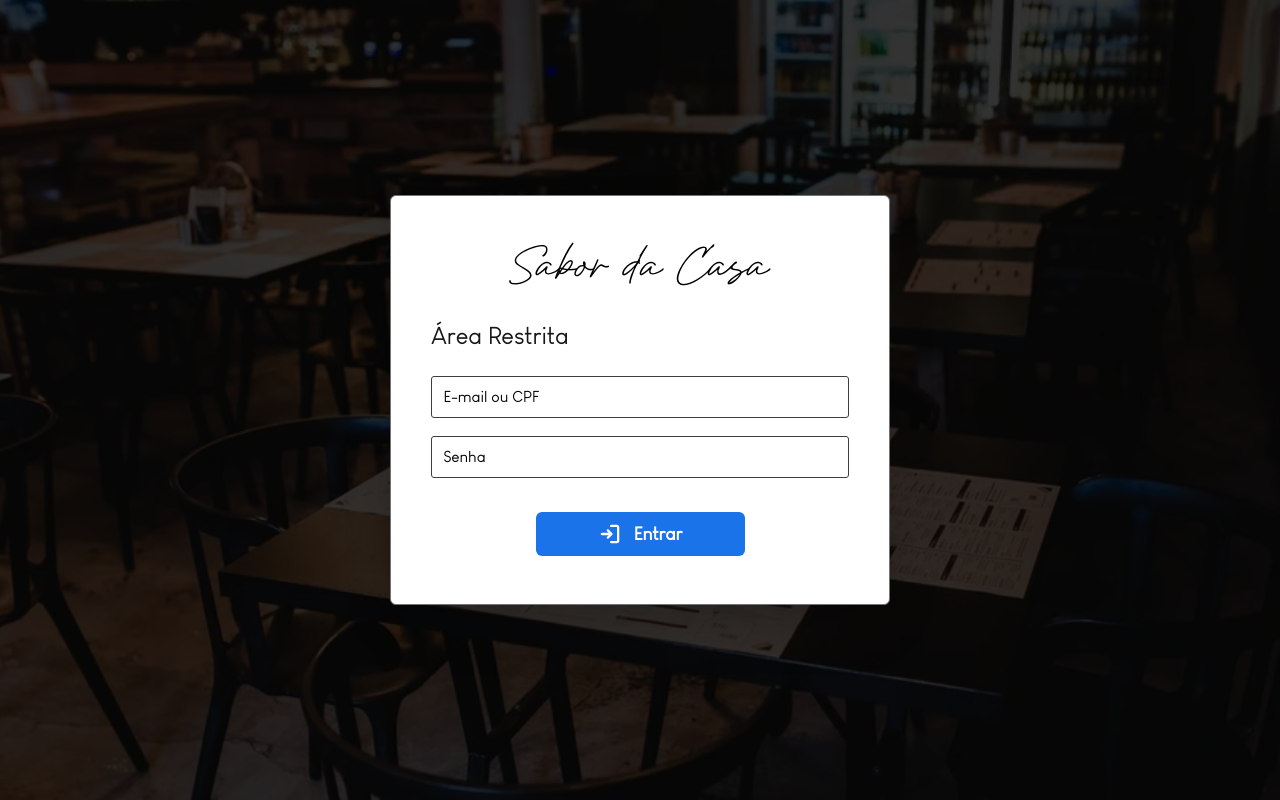
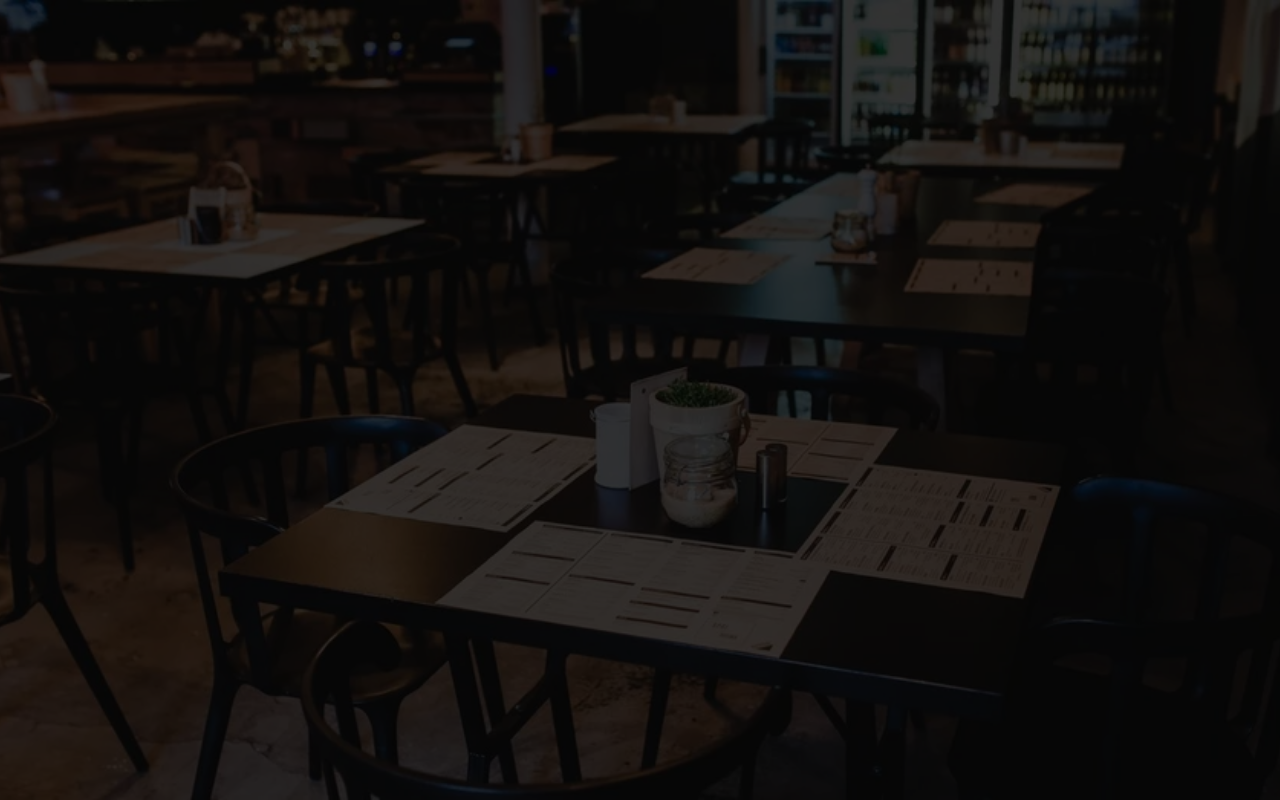
Before and after one commit to MrDudis/Sabor-da-Casa, a Next.js app: page /login in a window 1280 px wide. Built offline with nearby package versions, Linux system fonts and the light colour scheme.

Commit message:
Small fixes

```diff
--- a/src/components/index/ReviewsSection.js
+++ b/src/components/index/ReviewsSection.js
@@ -1,5 +1,50 @@
 import styles from "@/styles/Index.module.css";
-import ReviewBox from "./reviewSection/ReviewBox";
+
+function ReviewStar() {
+
+    return (
+        <svg xmlns="http://www.w3.org/2000/svg" height="20" viewBox="0 96 960 960" width="20" className="fill-yellow-400">
+            <path d="M286.283 941.696q-14.913 11.195-29.587.5-14.674-10.696-9.196-27.848l73.478-240.196-191.674-136.956q-14.674-10.435-8.956-27.848 5.717-17.413 23.869-17.413h236.196l75.717-251.913q2.479-8.718 9.196-12.816 6.717-4.097 14.674-4.097t14.554 4.097q6.598 4.098 9.076 12.816l75.957 251.913h236.196q18.152 0 23.869 17.413 5.718 17.413-8.956 27.848L639.022 674.152l73.717 240.196q5.479 17.152-9.076 27.848-14.554 10.695-29.467-.5L480.239 793.978 286.283 941.696Z"/>
+        </svg>
+    );
+
+};
+
+function ReviewBox({ review }) {
+
+    return (
+        <div className="w-[100%] lg:w-[45%] max-w-[768px] lg:max-w-xl h-fit rounded-lg bg-white">
+
+            <div className="flex flex-col justify-center items-start gap-2 px-6 py-4">
+
+                <div className="flex flex-row w-full justify-between items-center">
+
+                    <div>
+                        <h2 className="font-lgc font-bold text-neutral-800 text-md">{review.author}</h2>
+                    </div>
+
+                    <div className="flex flex-row gap-[1px]">
+
+                        {
+                            [...Array(review.rate)].map((star, index) => {
+                                return <ReviewStar></ReviewStar>
+                            })
+                        }
+
+                    </div>
+
+                </div>
+
+                <div>
+                    <p className="font-lgc text-neutral-900 text-md">{review.description}</p>
+                </div>
+
+            </div>
+
+        </div>
+    );
+
+};
 
 export default function ReviewsSection({ reviews }) {
 
--- a/src/components/index/reviewSection/ReviewBox.js
+++ /dev/null
@@ -1,37 +0,0 @@
-import ReviewStar from "./ReviewStar";
-
-export default function ReviewBox({ review }) {
-
-    return (
-        <div className="w-[100%] lg:w-[45%] max-w-[768px] lg:max-w-xl h-fit rounded-lg bg-white">
-
-            <div className="flex flex-col justify-center items-start gap-2 px-6 py-4">
-
-                <div className="flex flex-row w-full justify-between items-center">
-
-                    <div>
-                        <h2 className="font-lgc font-bold text-neutral-800 text-md">{review.author}</h2>
-                    </div>
-
-                    <div className="flex flex-row gap-[1px]">
-
-                        {
-                            [...Array(review.rate)].map((star, index) => {
-                                return <ReviewStar></ReviewStar>
-                            })
-                        }
-
-                    </div>
-
-                </div>
-
-                <div>
-                    <p className="font-lgc text-neutral-900 text-md">{review.description}</p>
-                </div>
-
-            </div>
-
-        </div>
-    );
-
-};
--- a/src/components/index/reviewSection/ReviewStar.js
+++ /dev/null
@@ -1,9 +0,0 @@
-export default function ReviewStar() {
-
-    return (
-        <svg xmlns="http://www.w3.org/2000/svg" height="20" viewBox="0 96 960 960" width="20" className="fill-yellow-400">
-            <path d="M286.283 941.696q-14.913 11.195-29.587.5-14.674-10.696-9.196-27.848l73.478-240.196-191.674-136.956q-14.674-10.435-8.956-27.848 5.717-17.413 23.869-17.413h236.196l75.717-251.913q2.479-8.718 9.196-12.816 6.717-4.097 14.674-4.097t14.554 4.097q6.598 4.098 9.076 12.816l75.957 251.913h236.196q18.152 0 23.869 17.413 5.718 17.413-8.956 27.848L639.022 674.152l73.717 240.196q5.479 17.152-9.076 27.848-14.554 10.695-29.467-.5L480.239 793.978 286.283 941.696Z"/>
-        </svg>
-    );
-
-};
--- a/src/pages/login.js
+++ b/src/pages/login.js
@@ -7,12 +7,12 @@
 
             <div className="w-full h-full flex flex-col justify-center items-center background-fade-in" style={{ background: "rgba(0, 0, 0, 0.8)" }}>
 
-                <div className="w-full md:w-[500px] h-full md:h-fit bg-white md:rounded-md border border-neutral-500 shadow-2xl transition-all fade-in-zoom-out">
+                <div className="w-full md:w-[500px] h-full md:h-fit bg-white md:rounded-md border border-neutral-500 shadow-2xl transition-all md:fade-in-zoom-out">
 
-                    <div className="w-full h-full flex flex-col justify-center items-start gap-7 px-10 py-12">
+                    <div className="w-full h-full flex flex-col justify-center items-start gap-7 px-10 py-12 max-md:fade-in">
 
                         <div className="w-full flex items-center justify-center">
-                            <h1 className="font-august text-black text-5xl cursor-pointer" onClick={() => { window.location.href = "/" }}>Sabor da Casa</h1>
+                            <h1 className="font-august text-black text-5xl text-center cursor-pointer" onClick={() => { window.location.href = "/" }}>Sabor da Casa</h1>
                         </div>
 
                         <div className="w-full flex flex-col justify-center items-start gap-5">
@@ -20,12 +20,12 @@
 
                             <div className={styles.formDiv}>
                                 <input className={styles.formInput} id="cpf" type="text" placeholder=" "></input>
-                                <label className={styles.formLabel} for="cpf"><span className={styles.formInputSpan}>E-mail ou CPF</span></label>
+                                <label className={styles.formLabel} htmlFor="cpf"><span className={styles.formInputSpan}>E-mail ou CPF</span></label>
                             </div>
 
                             <div className={styles.formDiv}>
                                 <input className={styles.formInput} id="password" type="password" placeholder=" "></input>
-                                <label className={styles.formLabel} for="password"><span className={styles.formInputSpan}>Senha</span></label>
+                                <label className={styles.formLabel} htmlFor="password"><span className={styles.formInputSpan}>Senha</span></label>
                             </div>
                         </div>
 
--- a/src/styles/animations.css
+++ b/src/styles/animations.css
@@ -58,7 +58,7 @@
 
     .fade-in-zoom-out {
         animation: fade-in 0.5s ease-in-out, zoom-out 0.5s ease-in-out;
-        animation-fill-mode: forwards;
+        animation-fill-mode: none;
         animation-timing-function: cubic-bezier(0.4, 0, 0.2, 1);
     }
 
```
